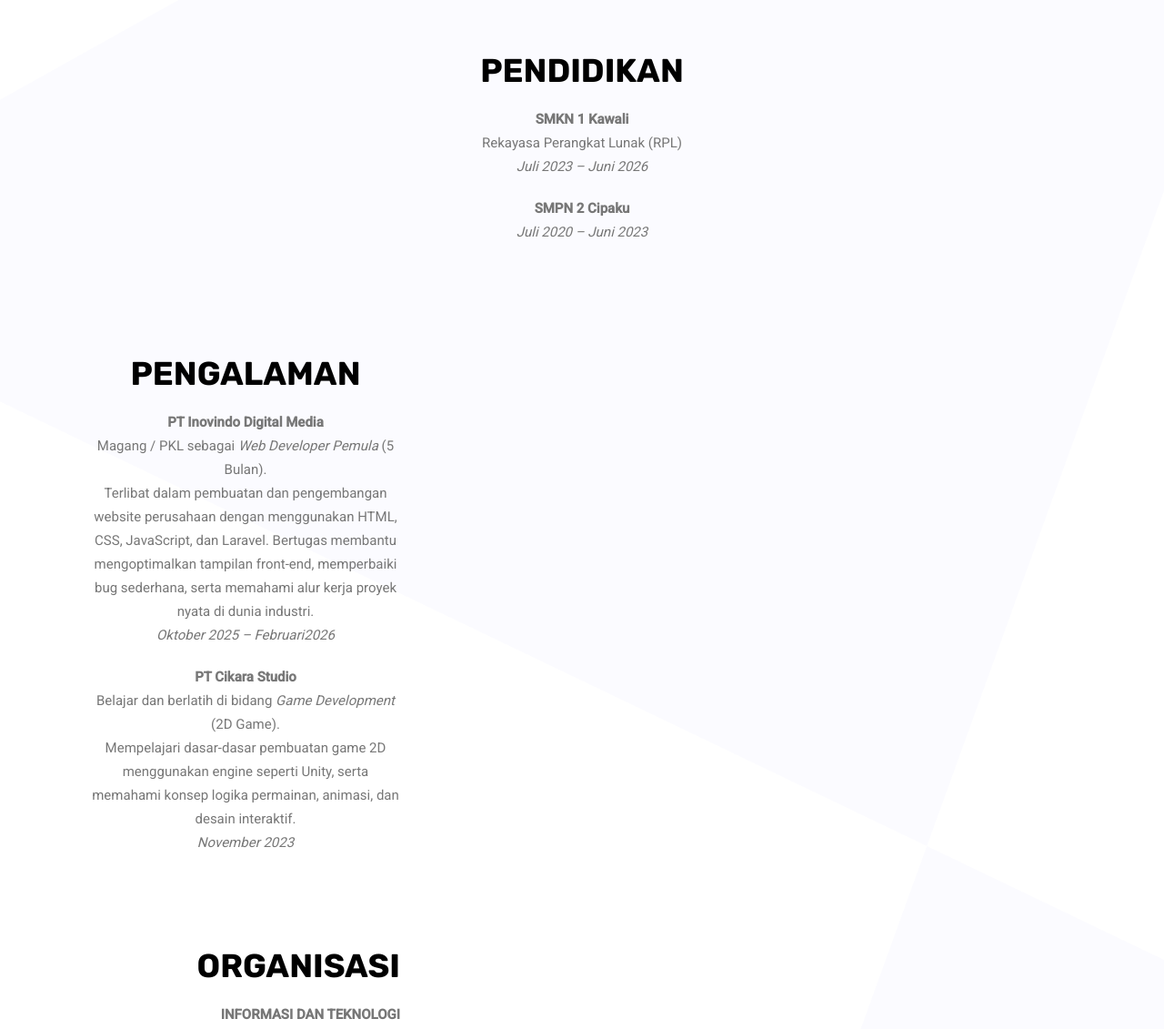
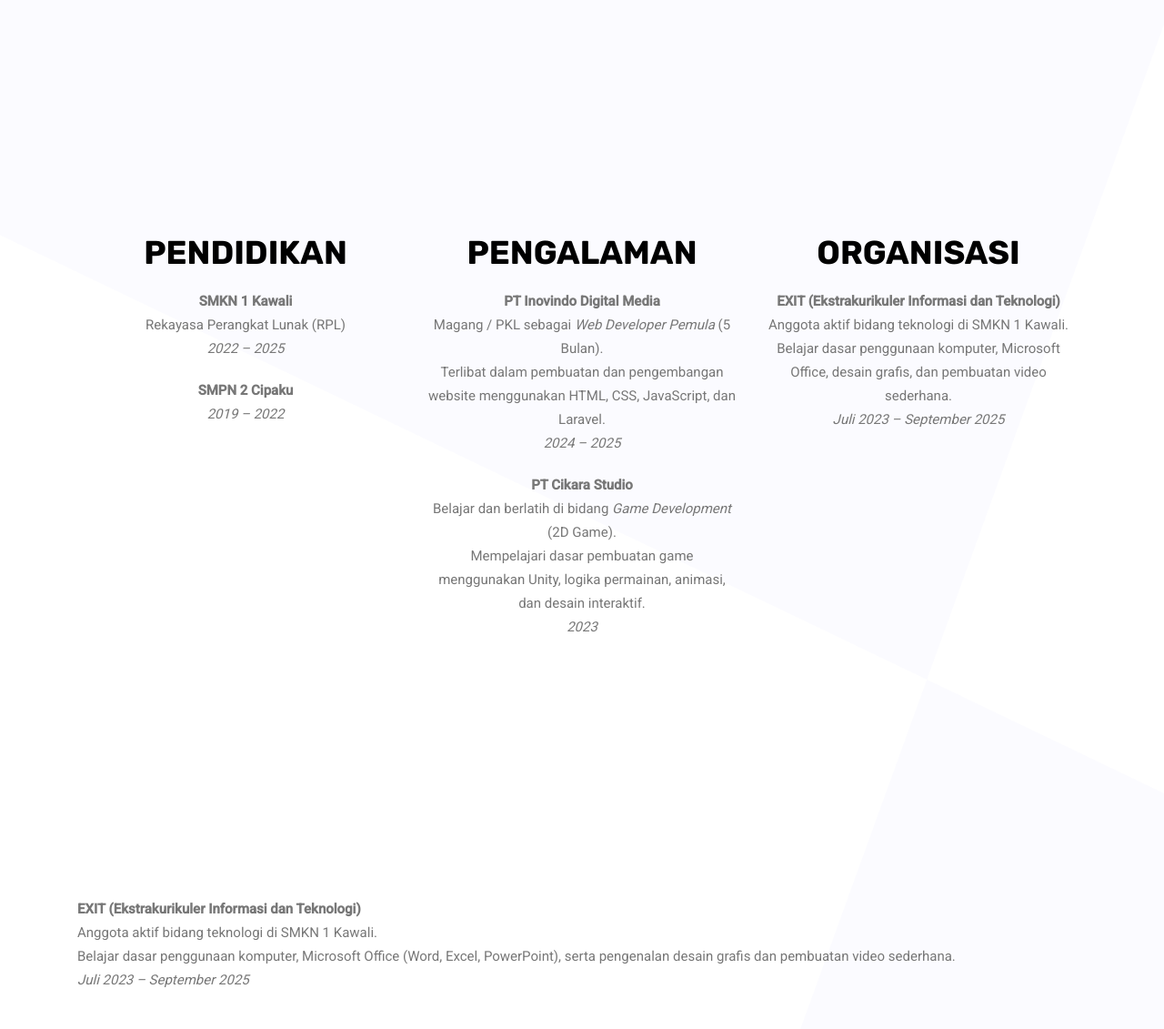
Before and after one commit to Permana04-dev/portofolio_yogapermana_web, a plain HTML site: page index.html in a window 1280 px wide. Shown: the part 1465-2596 px from the top of the page at 91% size. Drawn offline with Linux system fonts and the light colour scheme; some packages are replaced by stand-ins of ours.

Commit message:
Update index.html

```diff
--- a/index.html
+++ b/index.html
@@ -116,8 +116,11 @@
             </div>
         </div>
 
-        <!-- Bagian Pendidikan, Pengalaman, Organisasi -->
-        <div class="row text-left justify-content-center">
+       <!--================ Start Pendidikan, Pengalaman, Organisasi =================-->
+<section class="education_area section_gap">
+    <div class="container">
+        <div class="row justify-content-center text-right">
+
             <!-- Pendidikan -->
             <div class="col-lg-4 col-md-6 mb-5">
                 <div class="main_title">
@@ -125,53 +128,52 @@
                     <p>
                         <strong>SMKN 1 Kawali</strong><br>
                         Rekayasa Perangkat Lunak (RPL)<br>
-		                <em>Juli 2023 – Juni 2026</em>
+                        <em>2022 – 2025</em>
                     </p>
                     <p>
                         <strong>SMPN 2 Cipaku</strong><br>
-		                <em>Juli 2020 – Juni 2023</em><br>
+                        <em>2019 – 2022</em>
                     </p>
                 </div>
             </div>
-		</div>
-
 
             <!-- Pengalaman -->
             <div class="col-lg-4 col-md-6 mb-5">
-    <div class="main_title text-center">
+                <div class="main_title">
                     <h2><br>PENGALAMAN<br></h2>
                     <p>
                         <strong>PT Inovindo Digital Media</strong><br>
                         Magang / PKL sebagai <em>Web Developer Pemula</em> (5 Bulan).<br>
-            Terlibat dalam pembuatan dan pengembangan website perusahaan dengan menggunakan HTML, CSS, JavaScript, dan Laravel.
-            Bertugas membantu mengoptimalkan tampilan front-end, memperbaiki bug sederhana, serta memahami alur kerja proyek nyata di dunia industri.<br>
-            <em>Oktober 2025 – Februari2026</em>
+                        Terlibat dalam pembuatan dan pengembangan website menggunakan HTML, CSS, JavaScript, dan Laravel.<br>
+                        <em>2024 – 2025</em>
                     </p>
                     <p>
                         <strong>PT Cikara Studio</strong><br>
                         Belajar dan berlatih di bidang <em>Game Development</em> (2D Game).<br>
-            Mempelajari dasar-dasar pembuatan game 2D menggunakan engine seperti Unity, serta memahami konsep logika permainan, animasi, dan desain interaktif.<br>
-            <em>November 2023</em>
+                        Mempelajari dasar pembuatan game menggunakan Unity, logika permainan, animasi, dan desain interaktif.<br>
+                        <em>2023</em>
                     </p>
                 </div>
             </div>
 
-
             <!-- Organisasi -->
             <div class="col-lg-4 col-md-6 mb-5">
-    <div class="main_title text-right">
+                <div class="main_title">
                     <h2><br>ORGANISASI<br></h2>
-        <p>
-            <strong>INFORMASI DAN TEKNOLOGI</strong><br>
-        </p>
                     <p>
                         <strong>EXIT (Ekstrakurikuler Informasi dan Teknologi)</strong><br>
                         Anggota aktif bidang teknologi di SMKN 1 Kawali.<br>
-            Belajar dasar penggunaan komputer, Microsoft Office (Word, Excel, PowerPoint), serta pengenalan desain grafis dan pembuatan video sederhana.<br>
+                        Belajar dasar penggunaan komputer, Microsoft Office, desain grafis, dan pembuatan video sederhana.<br>
                         <em>Juli 2023 – September 2025</em>
                     </p>
                 </div>
             </div>
+
+        </div>
+    </div>
+</section>
+<!--================ End Pendidikan, Pengalaman, Organisasi =================-->
+
 
 			<!--================ Start Certificate Area =================-->
 			</p>
```
Lines whose indentation alone changed are shown as unchanged.
